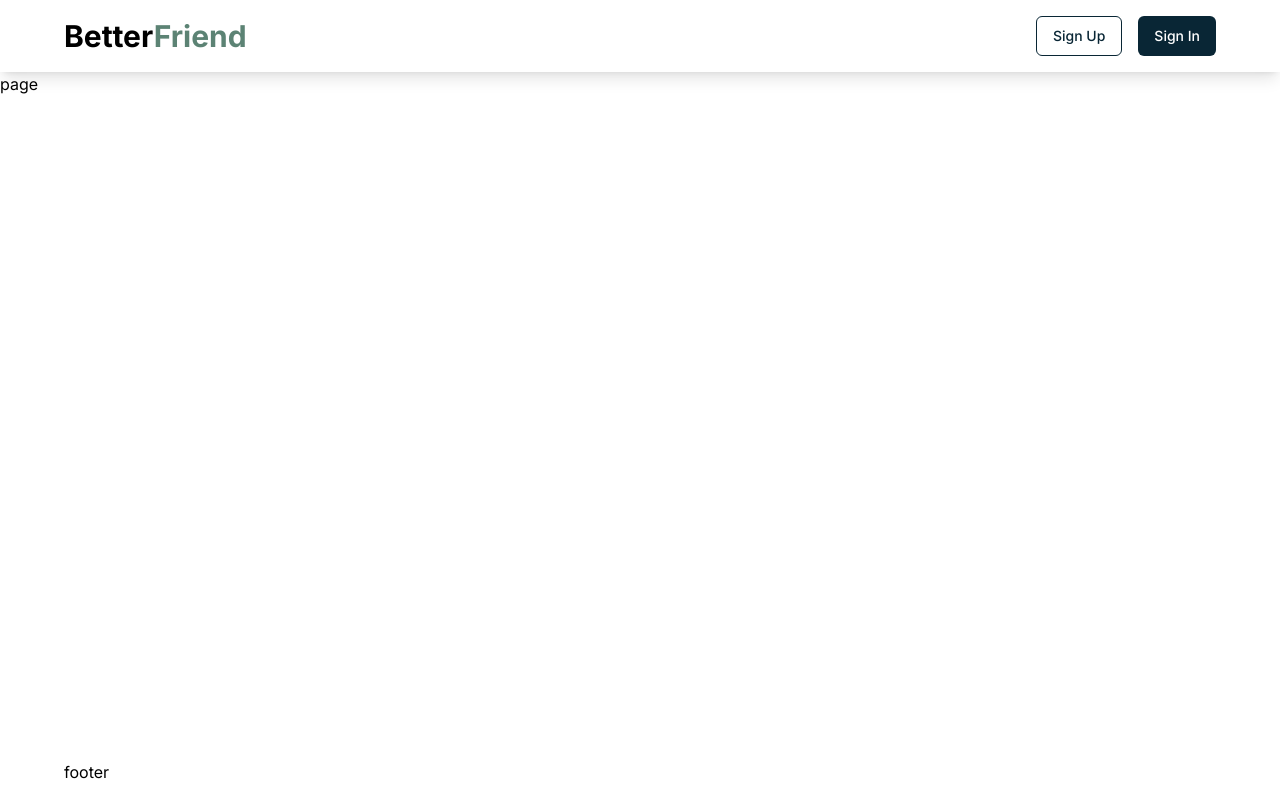
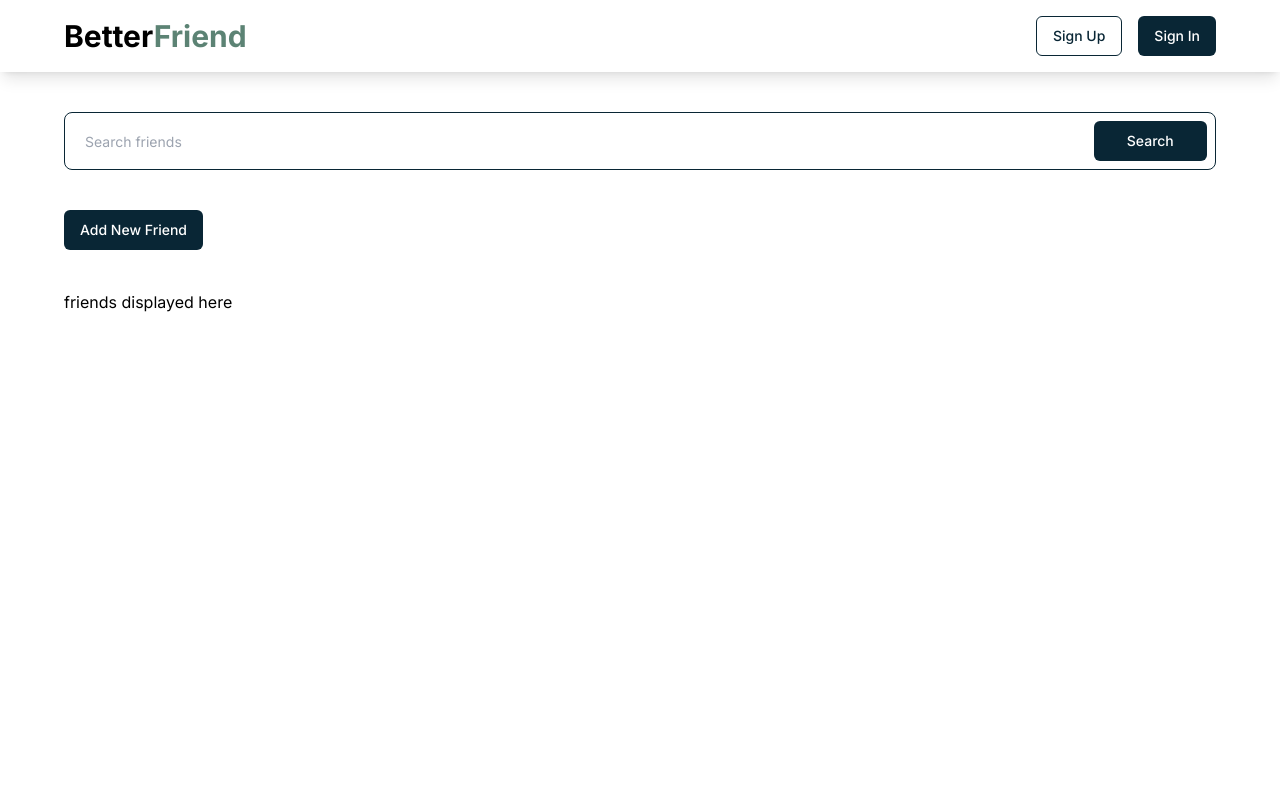
Before and after one commit to Biyinzika-Joshua-J/BetterFriend, a Next.js app: page /dashboard in a window 1280 px wide. Built offline with nearby package versions, Linux system fonts and the light colour scheme; no server answers.

Commit message:
set up main layout of the dashbaord page and fontawesome

```diff
--- a/package.json
+++ b/package.json
@@ -10,6 +10,9 @@
   },
   "dependencies": {
     "@clerk/nextjs": "^4.29.1",
+    "@fortawesome/fontawesome-svg-core": "^6.5.1",
+    "@fortawesome/free-solid-svg-icons": "^6.5.1",
+    "@fortawesome/react-fontawesome": "^0.2.0",
     "@radix-ui/react-slot": "^1.0.2",
     "@types/node": "20.9.0",
     "@types/react": "18.2.37",
--- a/src/app/(root)/(dashboard)/dashboard/page.tsx
+++ b/src/app/(root)/(dashboard)/dashboard/page.tsx
@@ -1,8 +1,28 @@
 import React from 'react'
+import SearchForm from '@/components/SearchForm/SearchForm'
+import { ButtonMain } from '@/components/Button/Button'
+import NoFriends from '@/components/NoFriends/NoFriends'
 
 const page = () => {
   return (
-    <div>page</div>
+    <main className='py-10 max-w-6xl mx-auto'>
+      <div className="flex flex-col">
+        <div className="">
+          <SearchForm/>
+        </div>
+        <div className="my-10">
+          <ButtonMain text='Add New Friend'/>
+        </div>
+        <div className="">
+          <div className="">
+            friends displayed here
+          </div>
+          {/*<div className="flex justify-center items-center h-44">
+            <NoFriends/>
+  </div>*/}
+        </div>
+      </div>
+    </main>
   )
 }
 
--- a/src/app/(root)/layout.tsx
+++ b/src/app/(root)/layout.tsx
@@ -1,6 +1,10 @@
 import Footer from "@/components/Footer/Footer";
 import Navbar from "@/components/Navbar/Navbar";
 import type { Metadata } from "next";
+import "@fortawesome/fontawesome-svg-core/styles.css";
+import { config } from "@fortawesome/fontawesome-svg-core";
+config.autoAddCss = false;
+
 
 export const metadata: Metadata = {
   title: "Better Friend",
@@ -9,11 +13,12 @@ export const metadata: Metadata = {
 };
 
 export default function Layout({ children }: { children: React.ReactNode }) {
+
   return (
     <main className="flex flex-col min-h-screen">
       <Navbar/>
       <div className="flex-1">{children}</div>
-      <Footer/>
+
     </main>
   );
 }
--- a/src/components/Button/Button.tsx
+++ b/src/components/Button/Button.tsx
@@ -5,15 +5,16 @@ import Link from 'next/link';
 
 interface PropsMain {
     text : string;
+    classes?: string;
 }
 interface PropsLink {
     text : string;
     link : string;
 }
 
-export const ButtonMain = ({text}:PropsMain) => {
+export const ButtonMain = ({text, classes}:PropsMain) => {
   return (
-    <Button className="text-[#fff] bg-primary ease-in active:scale-90" variant={'default'}>
+    <Button className={`text-[#fff] bg-primary ease-in active:scale-90 ${classes}`} variant={'default'}>
         {text}
     </Button>
   )
--- a/src/components/Footer/Footer.tsx
+++ b/src/components/Footer/Footer.tsx
@@ -1,6 +1,10 @@
+"use client"
 import React from 'react'
 
+
 const Footer = () => {
+
+
   return (
     <footer>
         <div className="max-w-6xl mx-auto h-10 bg-red-500">
--- a/src/components/Navbar/Navbar.tsx
+++ b/src/components/Navbar/Navbar.tsx
@@ -20,6 +20,11 @@ const Navbar = () => {
                 <div className="">
                     <SignedIn>
                         <div className="flex flex-row items-center">
+                            <div className="mr-2">
+                                <Link href={"/dashboard"}>
+                                    Dashbaord
+                                </Link>
+                            </div>
                             <div className="mr-2">
                                 <Theme/>
                             </div>
--- /dev/null
+++ b/src/components/NoFriends/NoFriends.tsx
@@ -0,0 +1,25 @@
+"use client"
+import React from 'react'
+import { FontAwesomeIcon } from "@fortawesome/react-fontawesome";
+import {
+  faUserGroup,
+} from "@fortawesome/free-solid-svg-icons";
+import { ButtonMain } from '../Button/Button';
+
+const NoFriends = () => {
+  return (
+    <div className='flex flex-col items-center border-[1px] border-primary p-4 rounded-lg shadow-lg'>
+            <div className="">
+                <FontAwesomeIcon icon={faUserGroup} size='5x' className='text-primary'/>
+            </div>
+            <div className="pt-4">
+                <p>You have no friends</p>
+            </div>
+            <div className="pt-4">
+            <ButtonMain text='Add a Friend'/>
+            </div>
+    </div>
+  )
+}
+
+export default NoFriends
--- /dev/null
+++ b/src/components/SearchForm/SearchForm.tsx
@@ -0,0 +1,19 @@
+"use client"
+import React from 'react'
+import { ButtonMain } from '../Button/Button'
+import { Input } from '../ui/input'
+
+const SearchForm = () => {
+  return (
+    <div className='flex flex-row items-center border-[1px] border-primary p-2 rounded-lg'>
+        <div className="w-[90%]">
+            <Input className='border-none  focus-visible:ring-0 outline-none ' type='text' placeholder='Search friends'/>
+        </div>
+        <div className="w-[10%]">
+            <ButtonMain classes='w-full' text='Search'/>
+        </div>
+    </div>
+  )
+}
+
+export default SearchForm
--- /dev/null
+++ b/src/components/ui/input.tsx
@@ -0,0 +1,25 @@
+import * as React from "react"
+
+import { cn } from "@/lib/utils"
+
+export interface InputProps
+  extends React.InputHTMLAttributes<HTMLInputElement> {}
+
+const Input = React.forwardRef<HTMLInputElement, InputProps>(
+  ({ className, type, ...props }, ref) => {
+    return (
+      <input
+        type={type}
+        className={cn(
+          "flex h-10 w-full rounded-md border border-slate-200 bg-white px-3 py-2 text-sm ring-offset-white file:border-0 file:bg-transparent file:text-sm file:font-medium placeholder:text-slate-500 focus-visible:outline-none focus-visible:ring-2 focus-visible:ring-slate-950 focus-visible:ring-offset-2 disabled:cursor-not-allowed disabled:opacity-50 dark:border-slate-800 dark:bg-slate-950 dark:ring-offset-slate-950 dark:placeholder:text-slate-400 dark:focus-visible:ring-slate-300",
+          className
+        )}
+        ref={ref}
+        {...props}
+      />
+    )
+  }
+)
+Input.displayName = "Input"
+
+export { Input }
```
Also changed, not shown: 1 other file (tests, documents, lock files or other folders).
